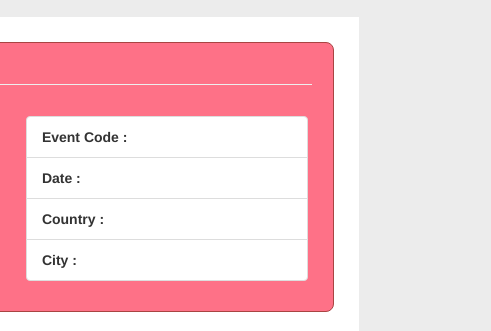
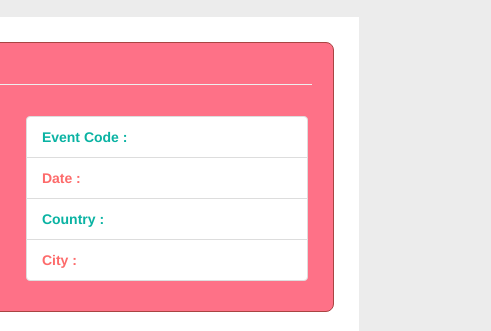
Before and after one commit to vikramIde/vikramIde.github.io, a plain HTML site: page jasonExample.html in a window 1280 px wide. Shown: the part 90-421 px from the top of the page, 789-1280 px from the left. Drawn offline with nearby package versions, Linux system fonts and the light colour scheme.

Commit message:
Update jasonExample.html

```diff
--- a/jasonExample.html
+++ b/jasonExample.html
@@ -24,6 +24,12 @@
 			    border-radius: 8px;
 			    margin: 5px;
 			    padding: 10px;
+	}
+	.list-group-item:nth-child(odd){
+		color:#0ab3a3 !important;
+	}
+	.list-group-item:nth-child(even){
+		color:#fd6b6b !important;
 	}
 	</style>
 	</head>
```
